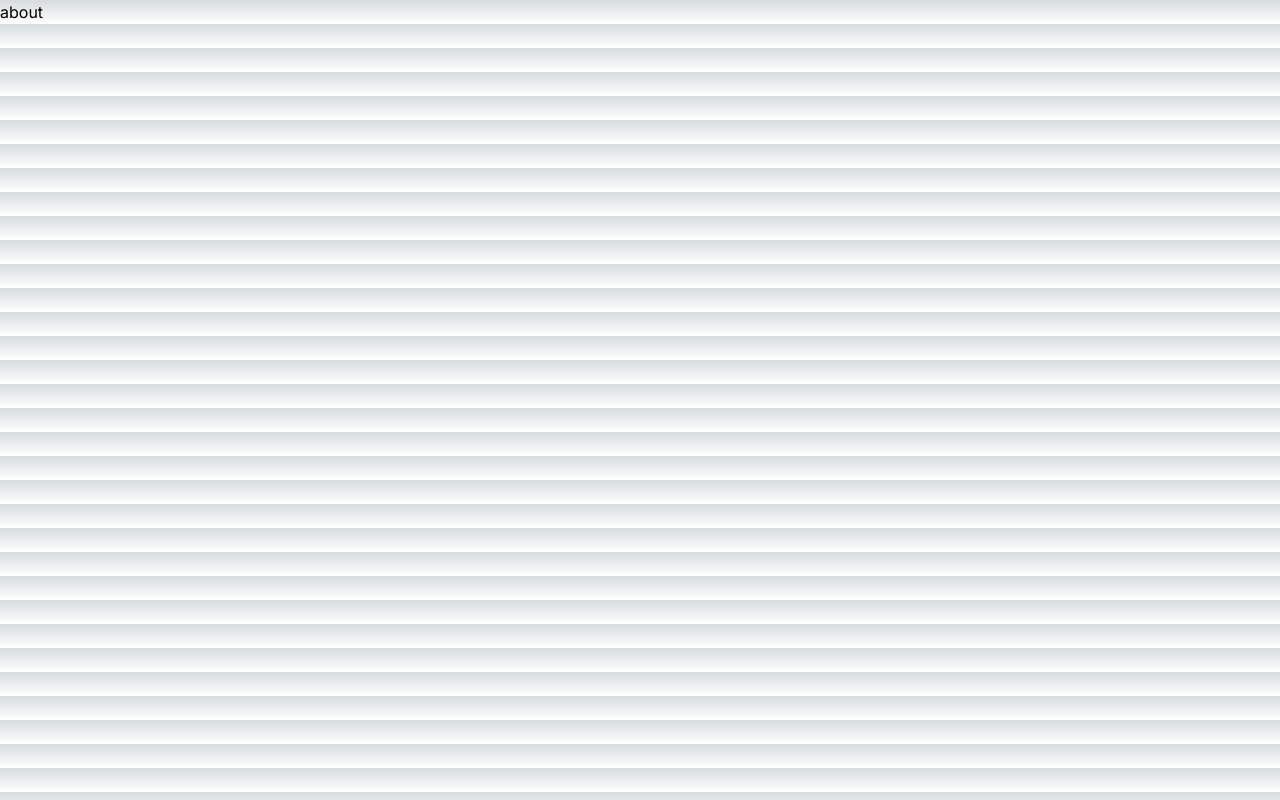
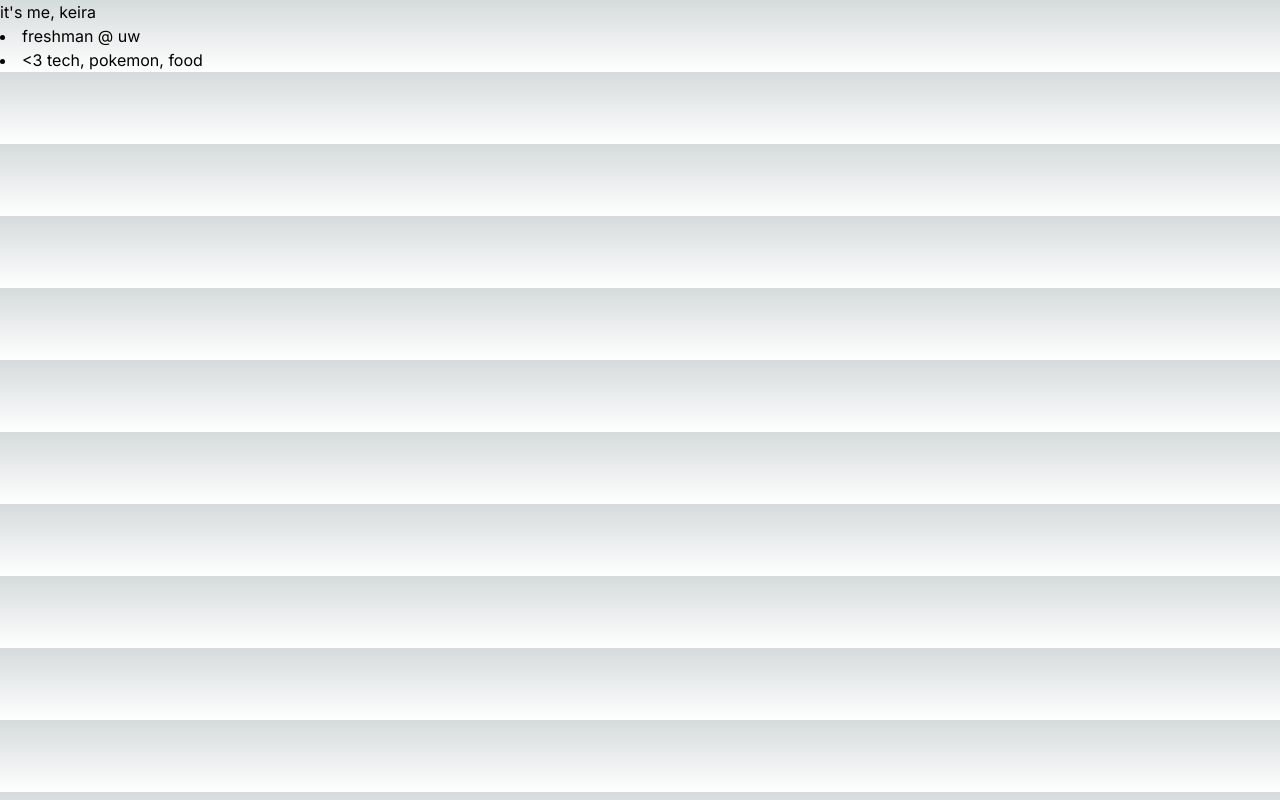
Before and after one commit to KeveeW1/kei-portfolio, a Next.js app: page /about in a window 1280 px wide. Built offline with nearby package versions, Linux system fonts and the light colour scheme.

Commit message:
Fixed Routing Pages.

```diff
--- a/src/app/about/page.js
+++ b/src/app/about/page.js
@@ -1,5 +1,8 @@
 export default function About() {
     return <div>
-        <h1>about</h1>
+        <h1>it's me, keira</h1>
+        <li>freshman @ uw</li>
+        <li>&lt;3 tech, pokemon, food </li>
+
     </div>
   }
--- a/src/app/components/About.jsx
+++ b/src/app/components/About.jsx
@@ -1,5 +1,6 @@
 export default function About() {
   return <div>
-      <h1>about</h1>
+      <h1>it's me, keira</h1>
+      <li>freshman @ uw</li>
   </div>
 }
```
